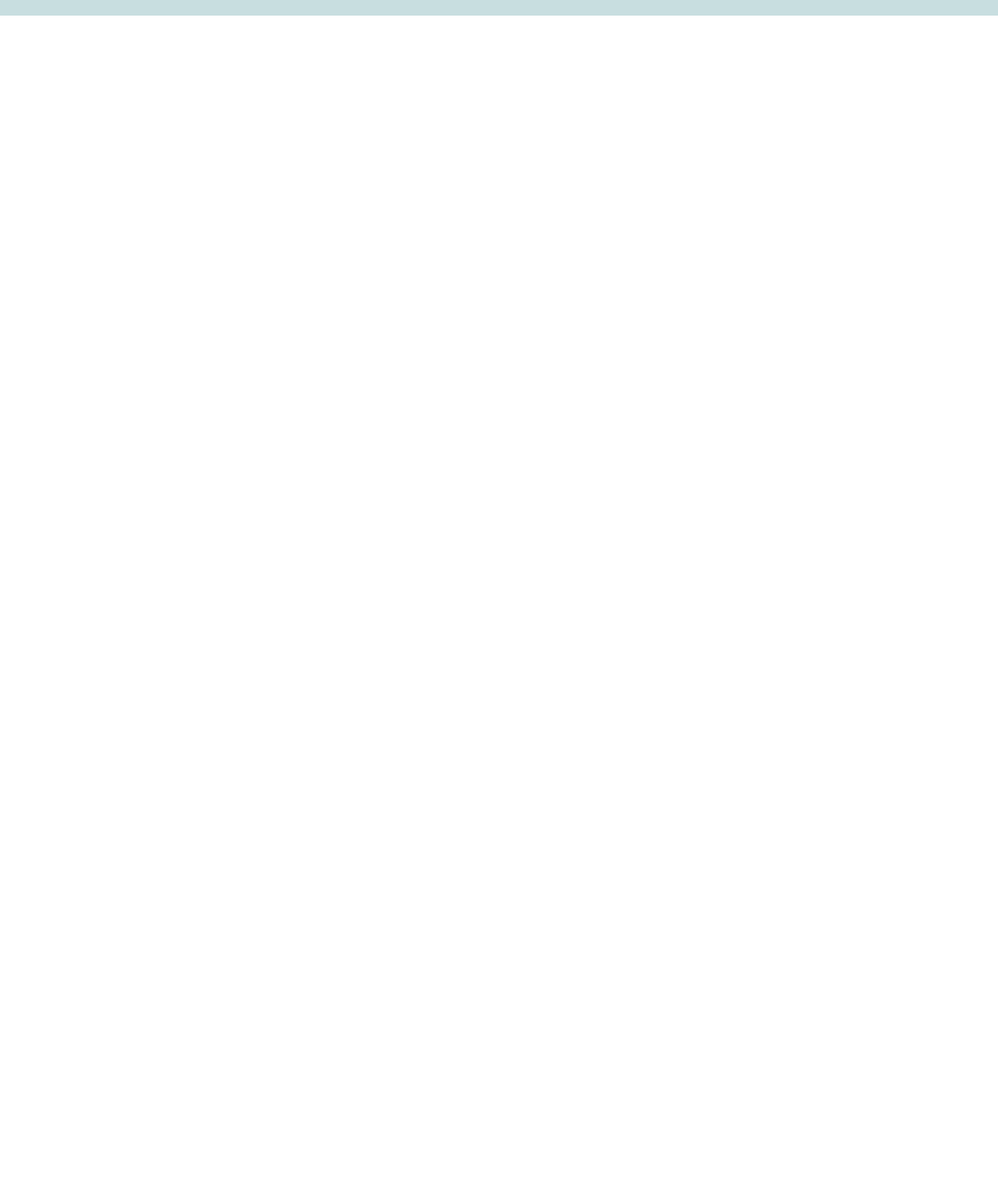
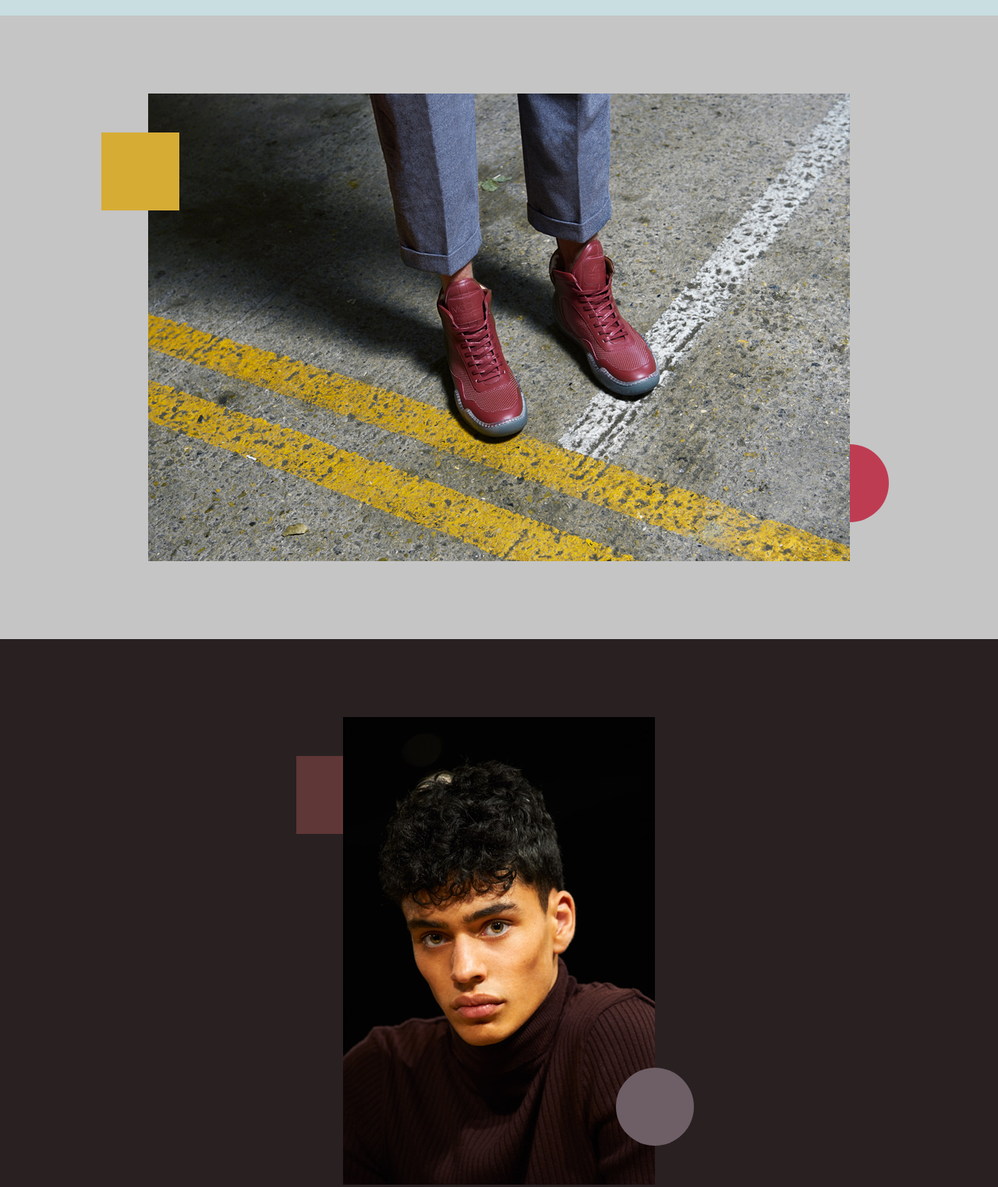
Before and after one commit to Waffles4Ransom/SuperHi_JennaBuchholz, a plain HTML site: page index.html in a window 1280 px wide. Shown: the part 780-2303 px from the top of the page at 78% size. Before the commit the page ends 800 px from the top, so only its background shows below. Drawn offline with Linux system fonts and the light colour scheme.

Commit message:
adds remaining sections and element colors

```diff
--- a/index.html
+++ b/index.html
@@ -22,5 +22,26 @@
       <div class="circle"></div>
     </div>
   </section>
+  <section class="s2">
+    <div class="content">
+      <div class="circle"></div>
+      <img src="assets/images/image2.jpg" alt="person standing in parking lot in red sneakers" srcset="assets/images/image2.jpg, assets/images/image2-2x.jpg 2x">
+      <div class="square"></div>
+    </div>
+  </section>
+  <section class="s3">
+    <div class="content">
+      <div class="square"></div>
+      <img src="assets/images/image3.jpg" alt="male model in brown turtleneck" srcset="assets/images/image3.jpg, assets/images/image3-2x.jpg 2x">
+      <div class="circle"></div>
+    </div>
+  </section>
+  <section class="s4">
+    <div class="content">
+      <div class="circle"></div>
+      <img src="assets/images/image4.jpg" alt="female model in grey champion sweatshirt standing on grassy field" srcset="assets/images/image4.jpg, assets/images/image4-2x.jpg 2x">
+      <div class="square"></div>
+    </div>
+  </section>
 </body>
 </html>
--- a/style/style.css
+++ b/style/style.css
@@ -53,3 +53,42 @@ div.circle {
   bottom: 50px;
   right: -50px;
 }
+
+/* SECTION 2 */
+section.s2 {
+	background-color: #c5c5c5;
+}
+
+section.s2 div.square {
+	background-color: #d6ac35;
+}
+
+section.s2 div.circle {
+	background-color: #be3c52;
+}
+
+/* SECTION 3 */
+section.s3 {
+	background-color: #292121;
+}
+
+section.s3 div.square {
+	background-color: #5f3736;
+}
+
+section.s3 div.circle {
+	background-color: #6e5f67;
+}
+
+/* SECTION 4 */
+section.s4 {
+	background-color:#f3f1f2 ;
+}
+
+section.s4 div.square {
+	background-color: #d54156;
+}
+
+section.s4 div.circle {
+	background-color: #5982a0;
+}
```
